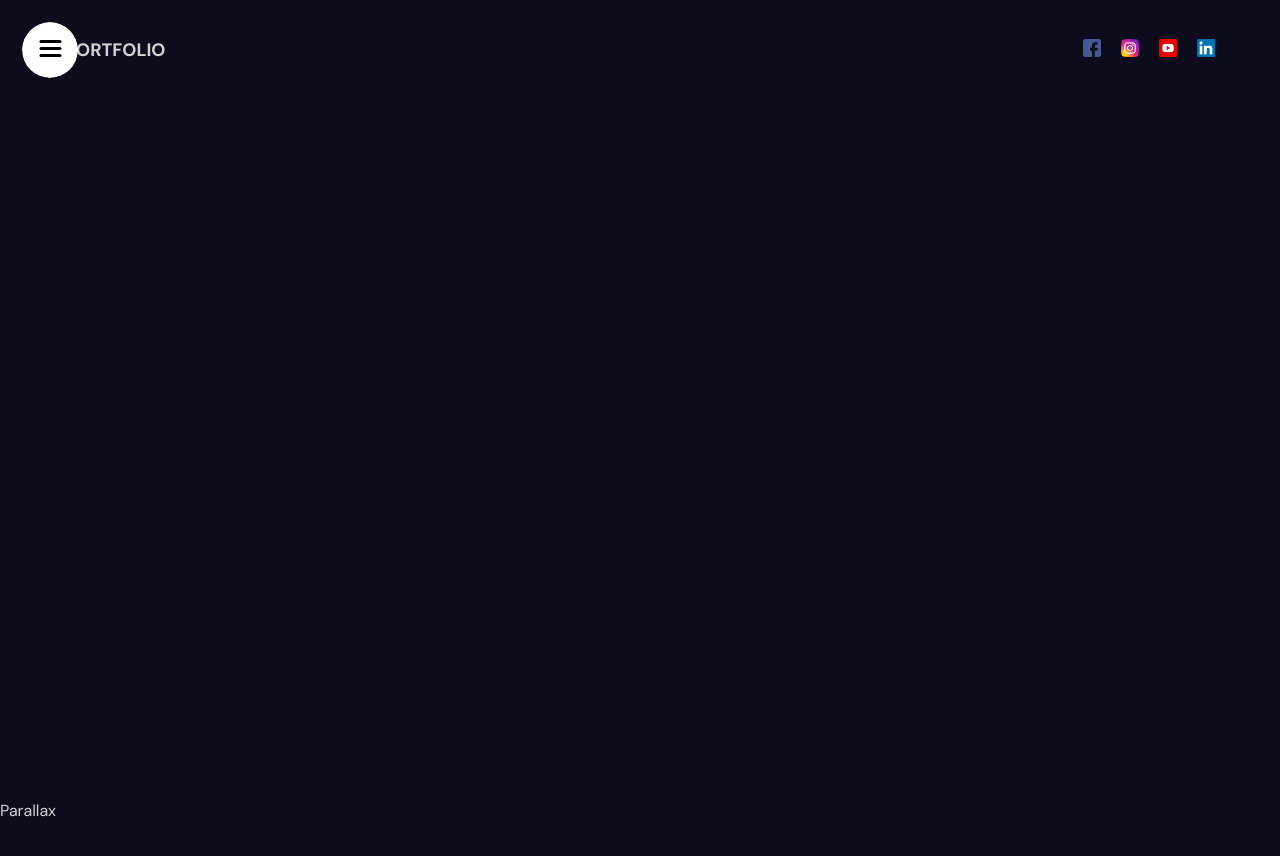
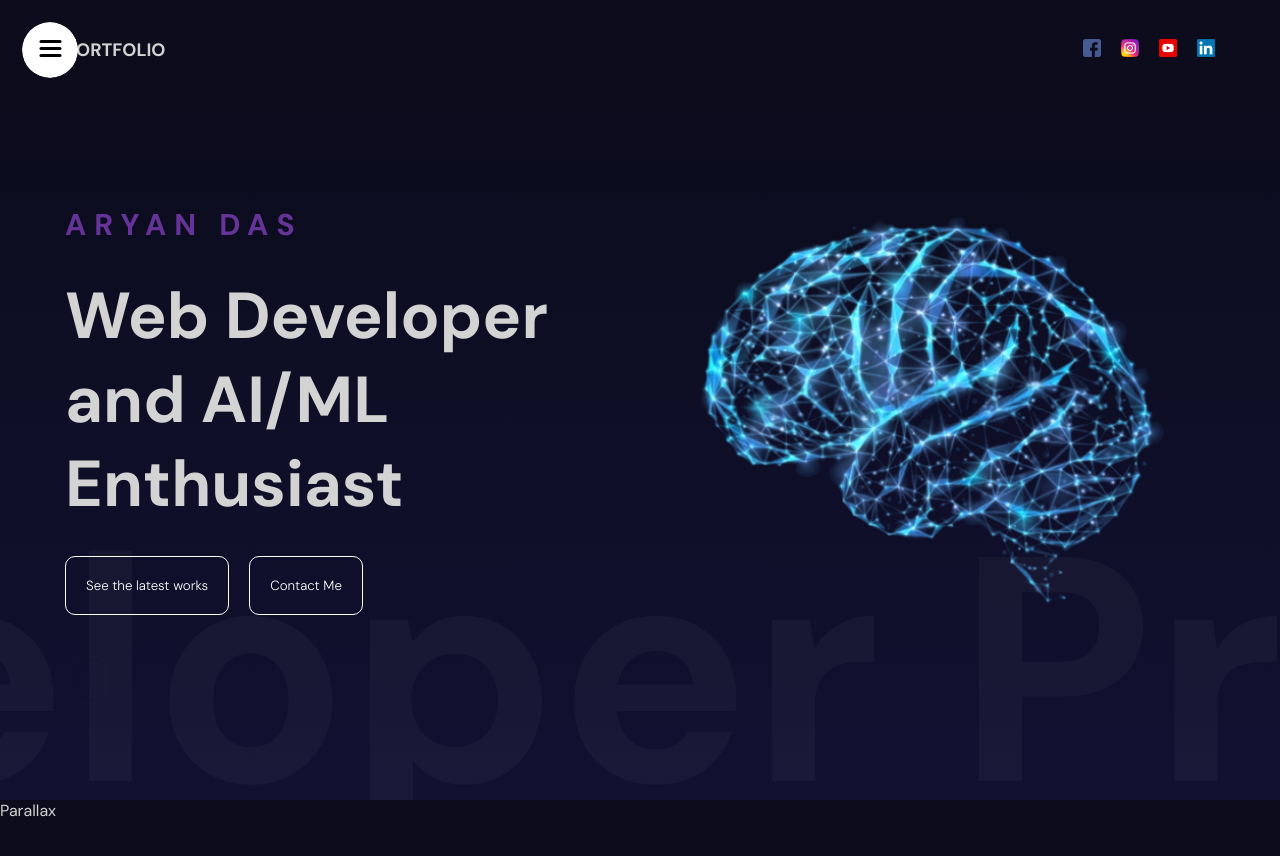
Before and after one commit to aryandas2911/Personal-Portfolio, a React (Vite) app: page / in a window 1280 px wide. Shown: the top 856 px of the page. Built offline with nearby package versions, Linux system fonts and the light colour scheme.

Commit message:
Hero section completed

```diff
--- a/src/App.jsx
+++ b/src/App.jsx
@@ -1,4 +1,5 @@
 import "./App.scss";
+import Hero from "./Components/Hero/Hero";
 import Navbar from "./Components/Navbar/Navbar";
 
 function App() {
@@ -6,6 +7,7 @@ function App() {
     <div>
       <section id="Homepage">
         <Navbar />
+        <Hero />
       </section>
       <section>Parallax</section>
       <section id="Skills">Skills</section>
--- /dev/null
+++ b/src/Components/Hero/Hero.jsx
@@ -0,0 +1,88 @@
+import "./Hero.scss";
+import { motion } from "framer-motion";
+
+function Hero() {
+  const textVariants = {
+    initial: {
+      x: -500,
+      opacity: 0,
+    },
+    animate: {
+      x: 0,
+      opacity: 1,
+      transition: {
+        duration: 1,
+        staggerChildren: 0.1,
+      },
+    },
+    scrollButton: {
+      opacity: 0,
+      y: 10,
+      transition: {
+        duration: 1,
+        repeat: Infinity,
+      },
+    },
+  };
+
+  const sliderVariants = {
+    initial: {
+      x: 0,
+    },
+    animate: {
+      x: "-220%",
+      transition: {
+        duration: 20,
+        repeatType: "mirror",
+        repeat: Infinity,
+      },
+    },
+  };
+  return (
+    <div className="hero">
+      <div className="wrapper">
+        <motion.div
+          className="text-container"
+          variants={textVariants}
+          initial="initial"
+          animate="animate"
+        >
+          <motion.h2 variants={textVariants}>ARYAN DAS</motion.h2>
+          <motion.h1 variants={textVariants}>
+            Web Developer and AI/ML Enthusiast
+          </motion.h1>
+          <motion.div className="buttons" variants={textVariants}>
+            <motion.button variants={textVariants}>
+              See the latest works
+            </motion.button>
+            <motion.button variants={textVariants}>Contact Me</motion.button>
+          </motion.div>
+          <motion.img
+            src="scroll.png"
+            alt=""
+            variants={textVariants}
+            animate="scrollButton"
+          />
+        </motion.div>
+      </div>
+      <motion.div
+        className="slidingTextContainer"
+        variants={sliderVariants}
+        initial="initial"
+        animate="animate"
+      >
+        Developer Programmer Gamer
+      </motion.div>
+      <motion.div
+        className="image-container"
+        initial={{ x: 500, opacity: 0 }}
+        animate={{ x: 0, opacity: 1 }}
+        transition={{ duration: 1 }}
+      >
+        <img src="hero.png" alt="" />
+      </motion.div>
+    </div>
+  );
+}
+
+export default Hero;
--- /dev/null
+++ b/src/Components/Hero/Hero.scss
@@ -0,0 +1,72 @@
+.hero{
+    height: calc(100vh - 100px);
+    overflow: hidden;
+    background:linear-gradient(180deg, #0c0c1d, #111132) ;
+    position: relative;
+
+    .wrapper{
+        max-width: 1150px;
+        height: 100%;
+        margin: auto;
+
+        .text-container{
+            width: 50%;
+            height: 100%;
+            display: flex;
+            flex-direction: column;
+            justify-content: center;
+            gap: 30px;
+            position: relative;
+            z-index: 2;
+
+            h2{
+                font-size: 30px;
+                color: rebeccapurple;
+                letter-spacing: 8px;
+            }
+
+            h1{
+                font-size: 65px;
+            }
+
+            .buttons{
+                button{
+                    padding:20px;
+                    border: 1px solid white;
+                    border-radius: 10px;
+                    background-color: transparent;
+                    color:white;
+                    margin-right: 20px;
+                    cursor: pointer;
+                    font-weight: 300;
+                }
+            }
+
+            img{
+                width: 50px;
+            }
+        }
+    }
+
+    .image-container{
+        height: 100%;
+        position: absolute;
+        top:0;
+        right: 0;
+
+        img{
+            width: 700px;
+        }
+    }
+
+    .slidingTextContainer{
+        position: absolute;
+        font-size: 40vh;
+        bottom: -80px;
+        white-space: nowrap;
+        color: #ffffff09;
+        width: 50%;
+        font-weight: bold;
+        z-index: 1;
+    }
+}
--- a/src/Components/Navbar/Navbar.jsx
+++ b/src/Components/Navbar/Navbar.jsx
@@ -3,6 +3,19 @@ import "./Navbar.scss";
 import { motion } from "framer-motion";
 
 function Navbar() {
+  const containerVariants = {
+    animate: {
+      transition: {
+        staggerChildren: 0.2,
+      },
+    },
+  };
+
+  const iconVariants = {
+    initial: { opacity: 0, y: -20 },
+    animate: { opacity: 1, y: 0, transition: { duration: 0.5 } },
+  };
+
   return (
     <div className="navbar">
       <Sidebar />
@@ -14,20 +27,19 @@ function Navbar() {
         >
           PORTFOLIO
         </motion.span>
-        <div className="socials">
-          <a href="">
-            <img src="./facebook.png" alt="" />
-          </a>
-          <a href="">
-            <img src="./instagram.png" alt="" />
-          </a>
-          <a href="">
-            <img src="./youtube.png" alt="" />
-          </a>
-          <a href="">
-            <img src="./linkedin.png" alt="" />
-          </a>
-        </div>
+
+        <motion.div
+          className="socials"
+          variants={containerVariants}
+          initial="initial"
+          animate="animate"
+        >
+          {["facebook", "instagram", "youtube", "linkedin"].map((icon) => (
+            <motion.a key={icon} href="" variants={iconVariants}>
+              <img src={`./${icon}.png`} alt={icon} />
+            </motion.a>
+          ))}
+        </motion.div>
       </div>
     </div>
   );
--- a/src/Components/Sidebar/Sidebar.scss
+++ b/src/Components/Sidebar/Sidebar.scss
@@ -1,5 +1,6 @@
 .sidebar{
     position: fixed;
+    z-index: 1000;
     display: flex;
     flex-direction: column;
     align-items: center;
@@ -41,5 +42,6 @@
         background-color: transparent;
         border: none;
         cursor: pointer;
+        z-index: 1001;
     }
 }
```
Also changed, not shown: public/hero.png.
